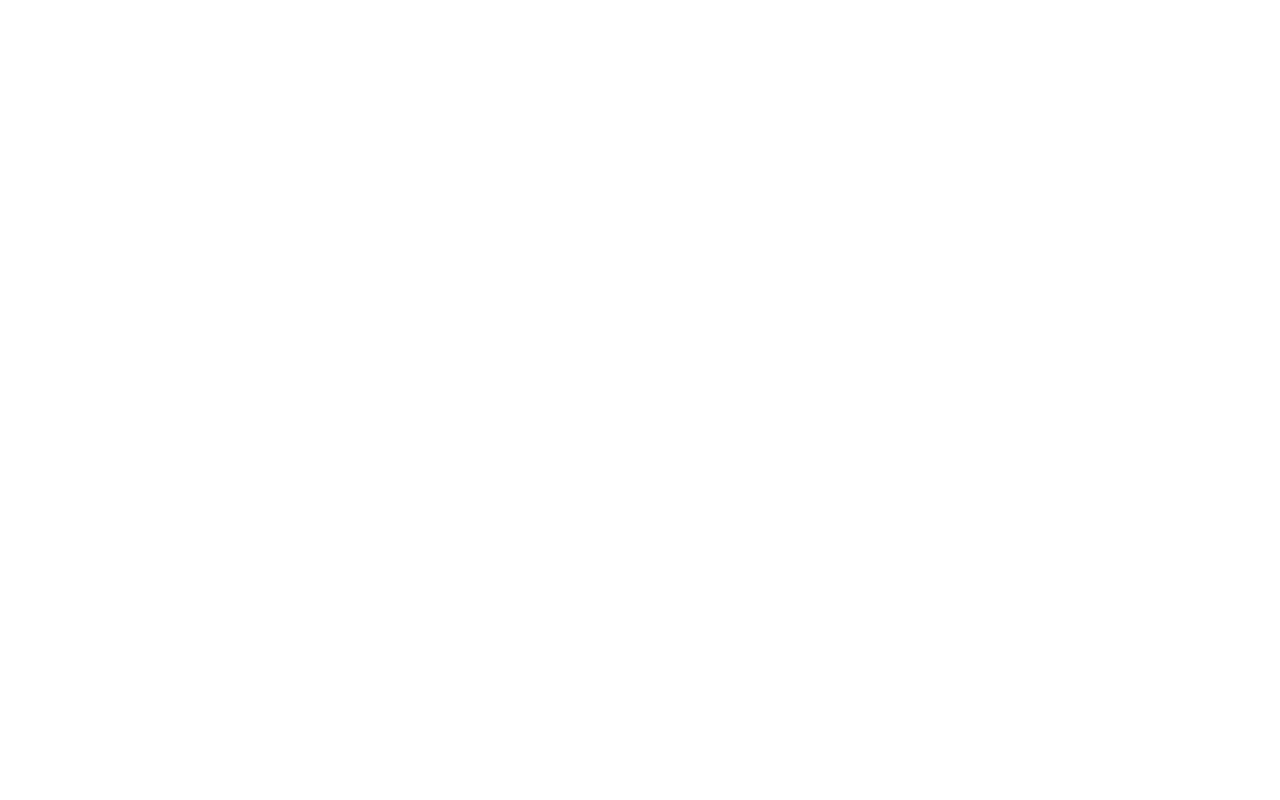
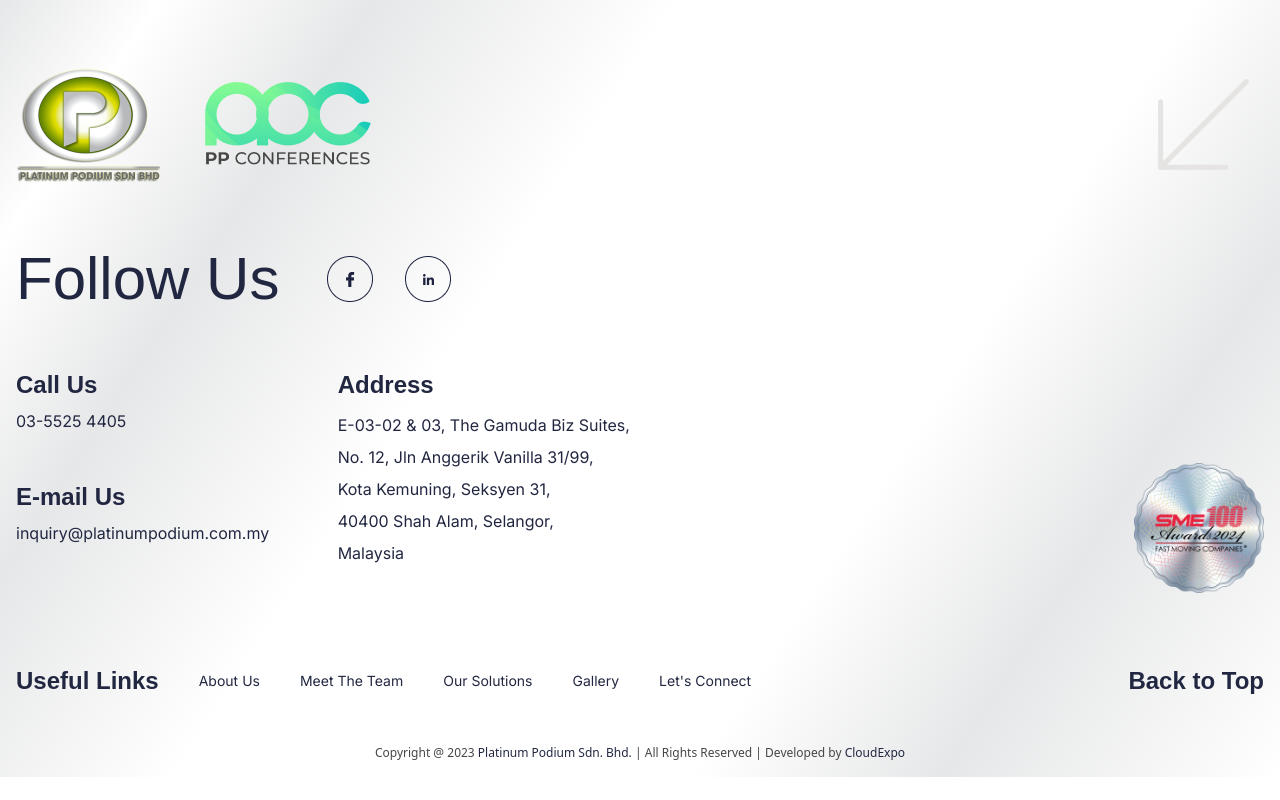
Before and after one commit to SandraBayabos/wp-tailwind-homepage, a website: page src/index.html in a window 1280 px wide. Drawn offline with nearby package versions, Linux system fonts and the light colour scheme; files that its build step writes are made by us from their sources; a web font is replaced by a local one.

Commit message:
images & footer

```diff
--- a/src/index.html
+++ b/src/index.html
@@ -16,6 +16,148 @@
     />
   </head>
   <body>
-
+    <footer
+      class="md:pt-16 pt-14 text-darkBlue"
+      style="
+        background: linear-gradient(
+          123deg,
+          #e6e7e8 0%,
+          white 9%,
+          #e6e7e8 21%,
+          white 38%,
+          white 67%,
+          #e6e7e8 81%,
+          white 100%
+        );
+      "
+    >
+      <div class="container">
+        <div class="flex md:justify-between justify-center items-center mb-16">
+          <div class="flex gap-6 items-center">
+            <img
+              src="./dist/images/platinumpodium.png"
+              alt="platinum podium"
+              class="h-[81px] w-[103px] md:h-[115px] md:w-[147px]"
+            />
+            <img
+              src="./dist/images/ppc-logo.png"
+              alt="ppc logo"
+              class="h-[69px] w-[137px] md:h-[98px] md:w-[195px]"
+            />
+          </div>
+          <img
+            src="./dist/images/right-down-grey.svg"
+            alt="right-arrow"
+            class="hidden md:block"
+          />
+        </div>
+        <div class="flex items-center">
+          <img
+            src="./dist/images/sme-logo.png"
+            alt="sme logo"
+            class="md:hidden block mx-auto mb-14 w-[130px] h-[130px]"
+          />
+        </div>
+        <div
+          class="flex gap-12 mb-14 pb-1 md:flex-row flex-col justify-center md:justify-start items-center"
+        >
+          <h4 class="font-clashDisplay font-light text-6xl mx-auto md:mx-0">
+            Follow Us
+          </h4>
+          <div class="flex gap-6 md:gap-8 justify-center">
+            <a href="https://www.cloudexpo.my">
+              <img
+                src="./dist/images/facebook.png"
+                alt="facebook"
+                class="object-none block ml-auto"
+              />
+            </a>
+            <a href="https://www.cloudexpo.my">
+              <img
+                src="./dist/images/linkedin.png"
+                alt="linkedin"
+                class="object-none block mr-auto"
+              />
+            </a>
+          </div>
+        </div>
+        <div class="flex justify-between">
+          <div class="flex flex-col md:flex-row">
+            <div class="pr-16">
+              <div class="md:pb-12 md:mb-0 pb-4 mb-1">
+                <div
+                  class="font-clashDisplaySemibolds font-clashDisplay font-semibold text-2xl pb-2"
+                >
+                  Call Us
+                </div>
+                <p class="font-inter">03-5525 4405 </p>
+              </div>
+              <div class="md:pb-12 md:mb-0 pb-4 mb-1">
+                <div
+                  class="font-clashDisplaySemibolds font-clashDisplay font-semibold text-2xl pb-2"
+                >
+                  E-mail Us
+                </div>
+                <p class="font-inter">inquiry@platinumpodium.com.my </p>
+              </div>
+            </div>
+            <div>
+              <div
+                class="font-clashDisplaySemibolds font-clashDisplay font-semibold text-2xl pb-2"
+              >
+                Address
+              </div>
+              <p class="font-inter leading-8">
+                E-03-02 & 03, The Gamuda Biz Suites, <br />
+                No. 12, Jln Anggerik Vanilla 31/99, <br />
+                Kota Kemuning, Seksyen 31,<br />
+                40400 Shah Alam, Selangor, <br />
+                Malaysia
+              </p>
+            </div>
+          </div>
+          <img
+            src="./dist/images/sme-logo.png"
+            alt="sme logo"
+            class="self-end hidden md:block w-[130px] h-[130px]"
+          />
+        </div>
+        <div class="flex flex-col md:flex-row justify-between mt-16 pt-2 pb-12">
+          <div
+            class="flex flex-col md:flex-row md:justify-evenly md:items-center justify-start gap-2.5 md:gap-10"
+          >
+            <h4
+              class="font-clashDisplaySemibolds font-clashDisplay font-semibold text-2xl"
+            >
+              Useful Links
+            </h4>
+            <a href="" class="font-inter text-sm">About Us</a>
+            <a href="" class="font-inter text-sm">Meet The Team</a>
+            <a href="" class="font-inter text-sm">Our Solutions</a>
+            <a href="" class="font-inter text-sm">Gallery</a>
+            <a href="" class="font-inter text-sm">Let's Connect</a>
+          </div>
+          <div class="mt-16 pt-2 md:mt-0 md:pt-0">
+            <a href="#"
+              ><h4
+                class="font-clashDisplaySemibolds font-clashDisplay font-semibold text-2xl"
+              >
+                Back to Top
+              </h4></a
+            >
+          </div>
+        </div>
+        <div class="flex justify-center items-center pb-4">
+          <div class="mx-auto text-xs">
+            <span class="text-grey">Copyright @ 2023</span>
+            <span>Platinum Podium Sdn. Bhd.</span>
+            <span class="text-grey">|</span>
+            <span class="text-grey">All Rights Reserved</span>
+            <span class="text-grey">|</span>
+            <span class="text-grey">Developed by</span> <span>CloudExpo</span>
+          </div>
+        </div>
+      </div>
+    </footer>
   </body>
 </html>
```
Also changed, not shown: images/facebook.png (added), images/linkedin.png (added), images/platinumpodium.png (added), images/ppc-logo.png (added), images/right-down-grey.svg (added), images/sme-logo.png (added), src/dist/images/facebook.png (added), src/dist/images/linkedin.png (added), src/dist/images/platinumpodium.png (added), src/dist/images/ppc-logo.png (added), src/dist/images/right-down-grey.svg (added), src/dist/images/sme-logo.png (added), src/dist/main.css (added).
